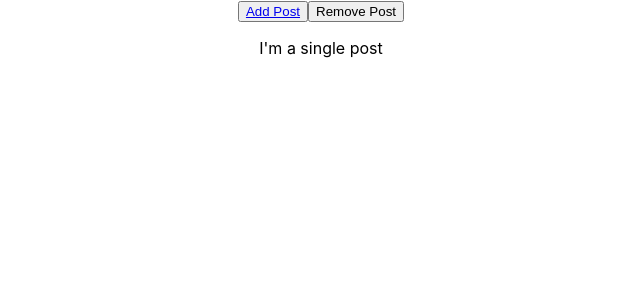
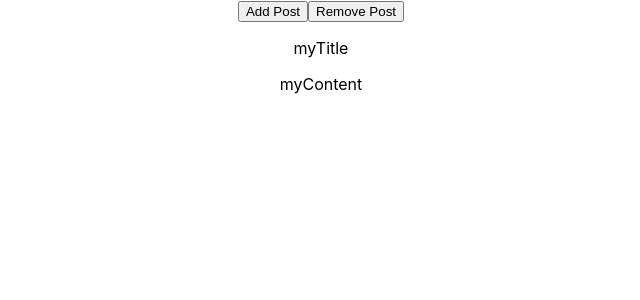
Before and after one commit to hsuanya129/post_page, a React (Create React App) app in the folder my-app/: page / in a window 1280 px wide. Shown: the top 300 px of the page, without its empty margins (319-959 px from the left). Built offline with nearby package versions, Linux system fonts and the light colour scheme.

Commit message:
stuck at submitPost

```diff
--- a/my-app/src/App.js
+++ b/my-app/src/App.js
@@ -1,19 +1,29 @@
 import React from 'react';
 import './App.css';
-import { BrowserRouter, Route, Link} from 'react-router-dom'
+import { BrowserRouter, Route, Link, history,Redirect} from 'react-router-dom'
 
 //for index page
 class IndexPage extends React.Component{
   constructor(props){
     super(props);
+    this.toPostPage = this.toPostPage.bind(this);
+    this.toRemovePost = this.toRemovePost.bind(this);
+  }
+
+  toPostPage(){
+    this.props.history.push('/add_post')
+  }
+
+  toRemovePost(){
+
   }
 
   render(){
     return(
       <div className="App">
-          <button><Link to="/add_post/">Add Post</Link></button>
+          <button onClick={this.toPostPage}>Add Post</button>
           <button>Remove Post</button>
-          <Posts></Posts>
+          <Posts />
       </div>
     )
   }
@@ -30,7 +40,8 @@ class App extends React.Component{
       <div className="App">
         <BrowserRouter>
           <Route exact path="/" component={IndexPage}/>
-          <Route path="/add_post/" component={NewPost}/>
+          <Route path="/add_post" component={NewPost}/>
+
         </BrowserRouter>
       </div>
     )
@@ -41,10 +52,7 @@ class App extends React.Component{
 class NewPost extends React.Component{
   constructor(props){
     super(props);
-    this.state={
-      titleValue:'',
-      contentValue:'Please input Content.'
-    }
+
     this.submitPost = this.submitPost.bind(this);
     this.uploadPhoto = this.uploadPhoto.bind(this);
 
@@ -52,8 +60,12 @@ class NewPost extends React.Component{
 
   submitPost(event){
     //save post and redirect
+    const title = document.getElementById('titleBox');
+    const content = document.getElementById('contentBox');
+    this.props.history.push('/')
 
-    event.preventDefault();
+
+
   }
 
   uploadPhoto(){
@@ -63,15 +75,14 @@ class NewPost extends React.Component{
   render(){
     return(
       <div>
-        <form onSubmit={this.submitPost}>
           <p>Title:</p>
           <input type="text" id="titleBox" />
           <p>Content:</p>
-          <input type="text" id="contentBox" />
+          <textarea id="contentBox" defaultValue="Please input Content."/>
           <br/>
-          <input id='files' type="file" name="pic" accept="image/*" />
-          <input type='submit' value='submit'/>
-        </form>
+          <input id='file-upload' type="file" name="pic" accept="image/*"  />
+          <button id="submitPost" onClick={this.submitPost} >submit</button>
+          <Route path="/post" component={Posts} />
       </div>
     )
   }
@@ -81,28 +92,52 @@ class NewPost extends React.Component{
 class Post extends React.Component{
   constructor(props){
     super(props);
+
   }
 
   render(){
+    console.log(`${this.props.title} ${this.props.content}`)
     return(
       <div>
-        <p>I'm a single post</p>
+        <p>{this.props.title}</p>
+        <p>{this.props.content}</p>
+
       </div>
+
     )
   }
 }
 
 
-// for posts div
+//for posts div, single source of truth,
+//state store all posts' contents, while props store every single new post's content
 class Posts extends React.Component{
   constructor(props){
     super(props);
+    this.state={
+      itemList:[
+        {
+          title:'myTitle',
+        content:'myContent'
+        }
+      ]
+    }
+  }
+
+  addItem(){
+    const newList = this.state.itemList.concat({title:this.props.title,
+      content:this.props.content})
+    this.setState={
+      itemList:newList
+    }
   }
 
   render(){
+    const itemList = this.state.itemList.map((item,index)=><Post key={index} title={item.title} content={item.content} />)
     return(
       <div>
-        <Post></Post>
+        {itemList}
+
       </div>
     )
   }
```
Also changed, not shown: my-app/src/App.css (line endings or trailing spaces).
